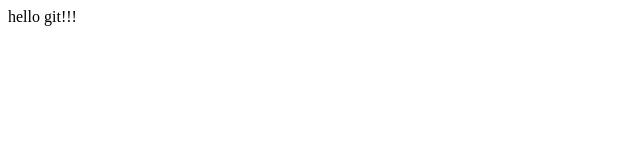
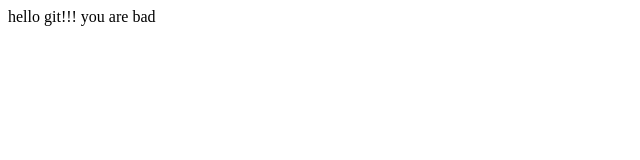
Before and after one commit to bianxinyu666666/bxy, a plain HTML site: page index.html in a window 1280 px wide. Shown: the full height of the page, 0-640 px from the left. Drawn offline with Linux system fonts and the light colour scheme.

Commit message:
index.html

```diff
--- a/index.html
+++ b/index.html
@@ -6,5 +6,6 @@
 </head>
 <body>
 	hello git!!!
+	you are bad
 </body>
 </html>
```
